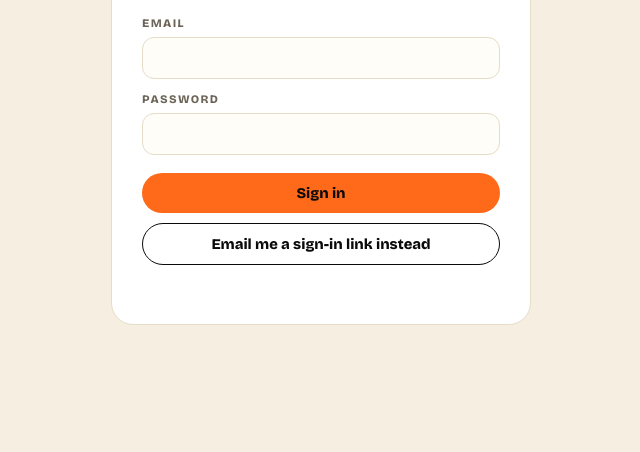
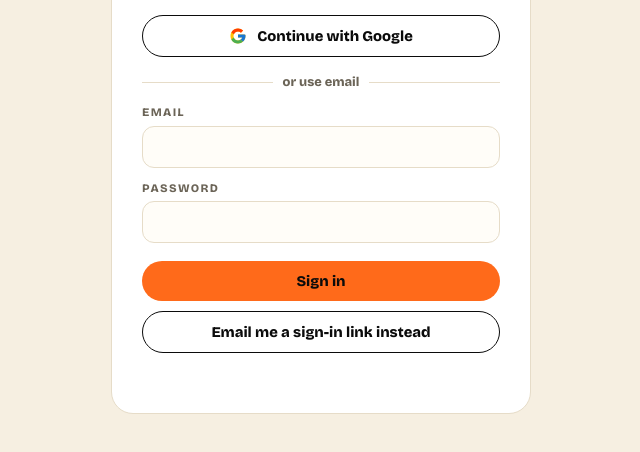
Before and after one commit to Atmax453/Paado, a plain HTML site: page admin.html in a window 1280 px wide. Shown: the part 178-630 px from the top of the page, without its empty margins (319-959 px from the left). Drawn offline with nearby package versions, Linux system fonts and the light colour scheme.

Commit message:
Admin: Continue with Google
Co-Authored-By: Claude Opus 5.5 <noreply@anthropic.com>
Claude-Session: https://claude.ai/code/session_01LKJBEvest9xeSvkT74eumn

```diff
--- a/admin.html
+++ b/admin.html
@@ -60,6 +60,8 @@ td{padding:10px 8px;border-bottom:1px solid var(--line);vertical-align:middle}
 .type .pr{font-family:var(--display);font-size:2rem}
 .tag{display:inline-block;font-size:.68rem;font-weight:800;letter-spacing:.1em;padding:3px 8px;border-radius:999px;background:#f1e8d6;margin:0 4px 4px 0}
 .tag.hid{background:#e7e1ff}.tag.off{background:#fde4e4}
+.gbtn{width:100%;background:#fff;gap:10px}
+.or{display:flex;align-items:center;gap:10px;color:var(--muted);font-weight:700;font-size:.8rem;margin:16px 0 4px}.or::before,.or::after{content:"";flex:1;height:1px;background:var(--line)}
 .login{max-width:420px;margin:10vh auto;background:#fff;border:1px solid var(--line);border-radius:22px;padding:30px}
 .hide{display:none!important}
 .modal{position:fixed;inset:0;background:rgba(0,0,0,.55);display:none;align-items:center;justify-content:center;z-index:50;padding:16px}
@@ -83,6 +85,8 @@ td{padding:10px 8px;border-bottom:1px solid var(--line);vertical-align:middle}
 <div id="loginView" class="login hide">
   <h1>Paado Admin</h1>
   <p class="sub">Sign in with your ATMAX admin account.</p>
+  <button type="button" class="btn ghost gbtn" id="google"><svg width="18" height="18" viewBox="0 0 48 48"><path fill="#FFC107" d="M43.6 20.5H42V20H24v8h11.3C33.7 32.7 29.2 36 24 36c-6.6 0-12-5.4-12-12s5.4-12 12-12c3.1 0 5.8 1.2 7.9 3.1l5.7-5.7C34 6.1 29.3 4 24 4 12.9 4 4 12.9 4 24s8.9 20 20 20 20-8.9 20-20c0-1.3-.1-2.4-.4-3.5z"/><path fill="#FF3D00" d="M6.3 14.7l6.6 4.8C14.7 15.1 19 12 24 12c3.1 0 5.8 1.2 7.9 3.1l5.7-5.7C34 6.1 29.3 4 24 4 16.3 4 9.7 8.3 6.3 14.7z"/><path fill="#4CAF50" d="M24 44c5.2 0 9.9-2 13.4-5.2l-6.2-5.2C29.2 35.1 26.7 36 24 36c-5.2 0-9.6-3.3-11.3-8l-6.5 5C9.5 39.6 16.2 44 24 44z"/><path fill="#1976D2" d="M43.6 20.5H42V20H24v8h11.3c-.8 2.2-2.2 4.2-4.1 5.6l6.2 5.2C37 39.2 44 34 44 24c0-1.3-.1-2.4-.4-3.5z"/></svg>Continue with Google</button>
+  <div class="or"><span>or use email</span></div>
   <form id="loginF">
     <label>Email</label><input name="email" type="email" required autocomplete="email">
     <label>Password</label><input name="password" type="password" required autocomplete="current-password">
@@ -227,6 +231,7 @@ $('loginF').onsubmit=async e=>{e.preventDefault();const f=new FormData(e.target)
 $('magic').onclick=async()=>{const em=$('loginF').email.value;if(!em)return msg($('loginMsg'),'Enter your email first.');
   const {error}=await sb.auth.signInWithOtp({email:em,options:{emailRedirectTo:location.href.split('#')[0],shouldCreateUser:false}});
   msg($('loginMsg'),error?error.message:'Check your email for the sign-in link.',!error)};
+$('google').onclick=async()=>{const {error}=await sb.auth.signInWithOAuth({provider:'google',options:{redirectTo:location.href.split('#')[0].split('?')[0]}});if(error)msg($('loginMsg'),error.message)};
 $('logout').onclick=async()=>{await sb.auth.signOut();location.reload()};
 sb.auth.onAuthStateChange((ev)=>{if(ev==='SIGNED_IN'&&$('app').classList.contains('hide'))boot()});
 
```
